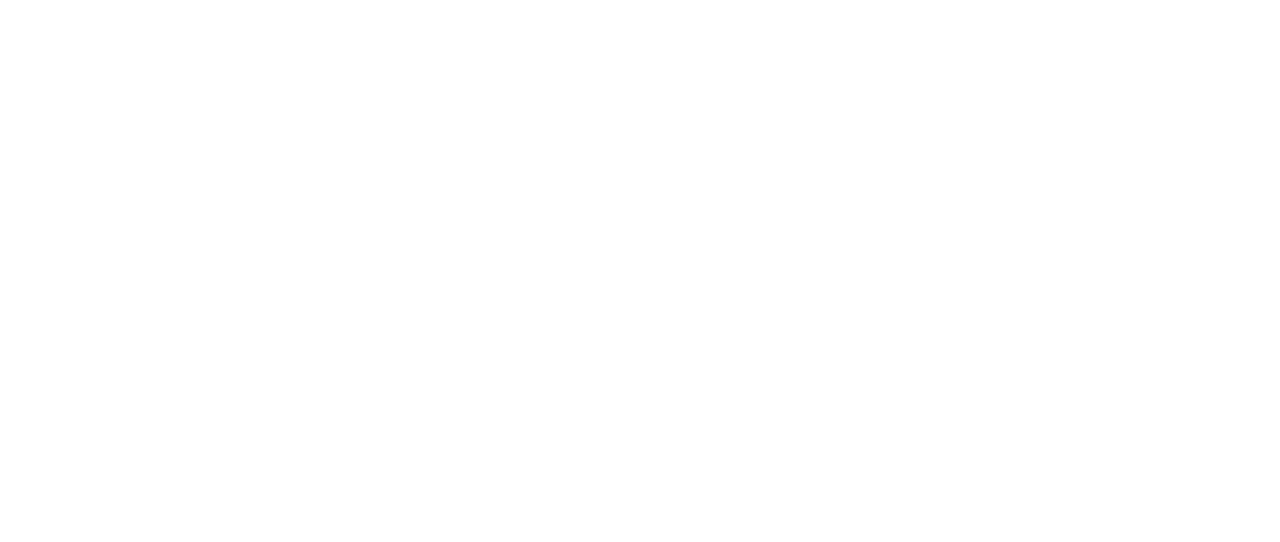
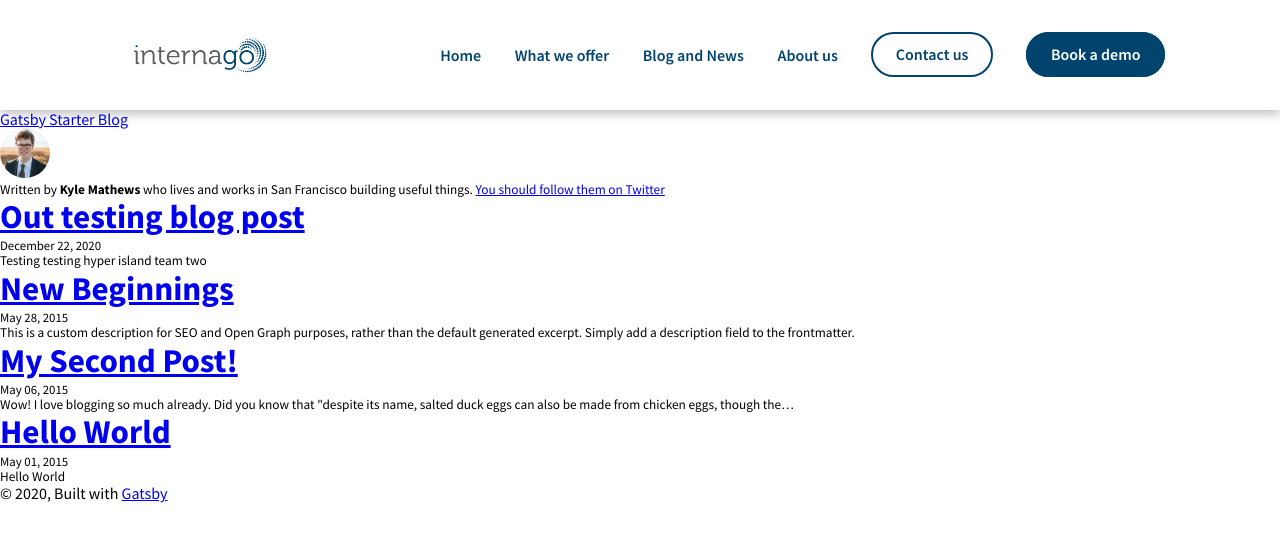
Before and after one commit to internago/internago-webpage, a Gatsby site: page /blog in a window 1280 px wide. Before the commit this address had no page. Built offline with nearby package versions, Linux system fonts and the light colour scheme; Gatsby itself is replaced by a stand-in of ours.

Commit message:
creating and styling navbar, adding images to src folder

```diff
--- a/package.json
+++ b/package.json
@@ -8,6 +8,7 @@
     "url": "https://github.com/gatsbyjs/gatsby/issues"
   },
   "dependencies": {
+    "@react-icons/all-files": "^4.1.0",
     "gatsby": "^2.26.1",
     "gatsby-image": "^2.5.0",
     "gatsby-plugin-feed": "^2.7.0",
@@ -30,6 +31,7 @@
     "react": "^16.12.0",
     "react-dom": "^16.12.0",
     "react-helmet": "^5.2.1",
+    "react-icons": "^4.1.0",
     "typeface-merriweather": "0.0.72",
     "typeface-montserrat": "0.0.75"
   },
--- a/src/components/layout.js
+++ b/src/components/layout.js
@@ -1,5 +1,8 @@
 import React from "react"
 import { Link } from "gatsby"
+
+import Logo from '../images/logos/internago.png'
+
 
 const Layout = ({ location, title, children }) => {
   const rootPath = `${__PATH_PREFIX__}/`
@@ -22,7 +25,23 @@
 
   return (
     <div className="global-wrapper" data-is-root-path={isRootPath}>
+
+
+      <nav>
+        <img src={Logo} className='internago-img'></img>
+
+          <ul>
+            <li><a href="#">Home</a></li>
+            <li><a href="#">What we offer</a></li>
+            <li><a href="#">Blog and News</a></li>
+            <li><a href="#">About us</a></li>
+            <li><a href="#" className='contact-btn'>Contact us</a></li>
+            <li><a href="#" className='cta-btn'>Book a demo</a></li>
+          </ul>
+      </nav>
+
       <header className="global-header">{header}</header>
+
       <main>{children}</main>
       <footer>
         © {new Date().getFullYear()}, Built with
--- /dev/null
+++ b/src/pages/blog.js
@@ -0,0 +1,89 @@
+import React from "react"
+import { Link, graphql } from "gatsby"
+
+import Bio from "../components/bio"
+import Layout from "../components/layout"
+import SEO from "../components/seo"
+
+const BlogIndex = ({ data, location }) => {
+  const siteTitle = data.site.siteMetadata?.title || `Title`
+  const posts = data.allMarkdownRemark.nodes
+
+  if (posts.length === 0) {
+    return (
+      <Layout location={location} title={siteTitle}>
+        <SEO title="All posts" />
+        <Bio />
+        <p>
+          No blog posts found. Add markdown posts to "content/blog" (or the
+          directory you specified for the "gatsby-source-filesystem" plugin in
+          gatsby-config.js).
+        </p>
+      </Layout>
+    )
+  }
+
+  return (
+    <Layout location={location} title={siteTitle}>
+      <SEO title="All posts" />
+      <Bio />
+      <ol style={{ listStyle: `none` }}>
+        {posts.map(post => {
+          const title = post.frontmatter.title || post.fields.slug
+
+          return (
+            <li key={post.fields.slug}>
+              <article
+                className="post-list-item"
+                itemScope
+                itemType="http://schema.org/Article"
+              >
+                <header>
+                  <h2>
+                    <Link to={post.fields.slug} itemProp="url">
+                      <span itemProp="headline">{title}</span>
+                    </Link>
+                  </h2>
+                  <small>{post.frontmatter.date}</small>
+                </header>
+                <section>
+                  <p
+                    dangerouslySetInnerHTML={{
+                      __html: post.frontmatter.description || post.excerpt,
+                    }}
+                    itemProp="description"
+                  />
+                </section>
+              </article>
+            </li>
+          )
+        })}
+      </ol>
+    </Layout>
+  )
+}
+
+export default BlogIndex
+
+export const pageQuery = graphql`
+  query {
+    site {
+      siteMetadata {
+        title
+      }
+    }
+    allMarkdownRemark(sort: { fields: [frontmatter___date], order: DESC }) {
+      nodes {
+        excerpt
+        fields {
+          slug
+        }
+        frontmatter {
+          date(formatString: "MMMM DD, YYYY")
+          title
+          description
+        }
+      }
+    }
+  }
+`
--- a/src/style.css
+++ b/src/style.css
@@ -1,4 +1,121 @@
-/* CSS Custom Properties Definitions */
+@import url('https://fonts.googleapis.com/css2?family=Source+Sans+Pro:ital,wght@0,200;0,300;0,400;0,600;0,700;0,900;1,200;1,300;1,400;1,600;1,700;1,900&display=swap');
+
+*,
+:after,
+:before {
+  box-sizing: border-box;
+  margin: 0;
+  padding: 0;
+}
+
+:root {
+  --light-internago-blue: #0066AA;
+  --dark-internago-blue: #00446E;
+  --dark-blue: #7CB2F2;
+  --light-blue: #C5E0FC;
+  --dark-grey: #4E4E4E;
+  --white: #ffffff;
+  --main-font: 'Source Sans Pro', sans-serif;
+  --big-gap: 9%;
+  --medium-gap: 5rem;
+  --small-gap: 2.1rem;
+  --fontSize-0: 0.833rem;
+  --fontSize-1: 1rem;
+  --fontSize-2: 1.2rem;
+  --fontSize-3: 1.44rem;
+  --fontSize-4: 1.728rem;
+  --fontSize-5: 2.074rem;
+  --fontSize-6: 2.488rem;
+  --fontSize-7: 2.986rem;
+}
+
+body  {
+  font-family: var(--main-font);
+}
+
+h1 {
+  font-size: var(--fontSize-6);
+}
+
+h2 {
+  font-size: var(--fontSize-5);
+}
+
+h3 {
+  font-size: var(--fontSize-4);
+}
+
+h4 {
+  font-size: var(--fontSize-3);
+}
+
+h5 {
+  font-size: var(--fontSize-2);
+}
+
+h6 {
+  font-size: var(--fontSize-1);
+}
+
+p {
+  font-size: var(--fontSize-0);
+}
+
+.cta-btn {
+  background-color: var(--dark-internago-blue);
+  color: var(--white);
+  border: 2px solid var(--dark-internago-blue);
+  border-radius: 50px;
+  padding: 0.65rem 1.4rem;
+  transition: background-color 0.4s ease;
+}
+
+.cta-btn:hover {
+  background-color: var(--white);
+  color: var(--dark-internago-blue);
+}
+
+
+/*-----------------LAYOUT-----------------*/
+
+nav {
+  background-color: var(--white);
+  display: flex;
+  justify-content: space-between;
+  align-items: center;
+  padding: var(--small-gap) var(--big-gap);
+  box-shadow: 0px 4px 10px rgba(0, 0, 0, 0.25);
+}
+
+nav li {
+  display: inline-block;
+  margin-left: var(--small-gap);
+}
+
+nav li a {
+  color: var(--dark-internago-blue);
+  text-decoration: none;
+  font-weight: 600;
+}
+
+.contact-btn {
+  border: 2px solid var(--dark-internago-blue);
+  border-radius: 50px;
+  padding: 0.65rem 1.4rem;
+  transition: background-color 0.4s ease;
+}
+
+.contact-btn:hover {
+  background-color: var(--dark-internago-blue);
+  color: var(--white);
+}
+
+.internago-img{
+  width: 15%;
+}
+
+
+/* CSS Custom Properties Definitions
 
 :root {
   --maxWidth-none: "none";
@@ -45,7 +162,7 @@
   --lineHeight-tight: 1.1;
   --lineHeight-normal: 1.5;
   --lineHeight-relaxed: 1.625;
-  /* 1.200 Minor Third Type Scale */
+
   --fontSize-0: 0.833rem;
   --fontSize-1: 1rem;
   --fontSize-2: 1.2rem;
@@ -62,7 +179,7 @@
   --color-accent: #d1dce5;
 }
 
-/* HTML elements */
+
 
 *,
 :after,
@@ -93,7 +210,7 @@
   border: 0;
 }
 
-/* Heading */
+
 
 h1,
 h2,
@@ -157,7 +274,6 @@
   color: inherit;
 }
 
-/* Prose */
 
 p {
   line-height: var(--lineHeight-relaxed);
@@ -227,7 +343,7 @@
   border-bottom: 1px solid var(--color-accent);
 }
 
-/* Link */
+
 
 a {
   color: var(--color-primary);
@@ -238,7 +354,7 @@
   text-decoration: none;
 }
 
-/* Custom classes */
+
 
 .global-wrapper {
   margin: var(--spacing-0) auto;
@@ -319,7 +435,7 @@
   margin-bottom: var(--spacing-8);
 }
 
-/* Media queries */
+
 
 @media (max-width: 42rem) {
   blockquote {
@@ -331,3 +447,4 @@
     list-style-position: inside;
   }
 }
+*/
```
Also changed, not shown: src/images/icons/calender.png (added), src/images/icons/cloud.png (added), src/images/icons/diagram.png (added), src/images/icons/globe.png (added), src/images/icons/paperstack.png (added), src/images/icons/safe.png (added), src/images/logos/benify.png (added), src/images/logos/dedicare.png (added), src/images/logos/enmacc.png (added), src/images/logos/internago.png (renamed from static/images/internago.png), src/images/logos/kitab-sawti.png (added), src/images/logos/rototilt.png (added), src/images/logos/sportamore.png (added), 1 other file.
